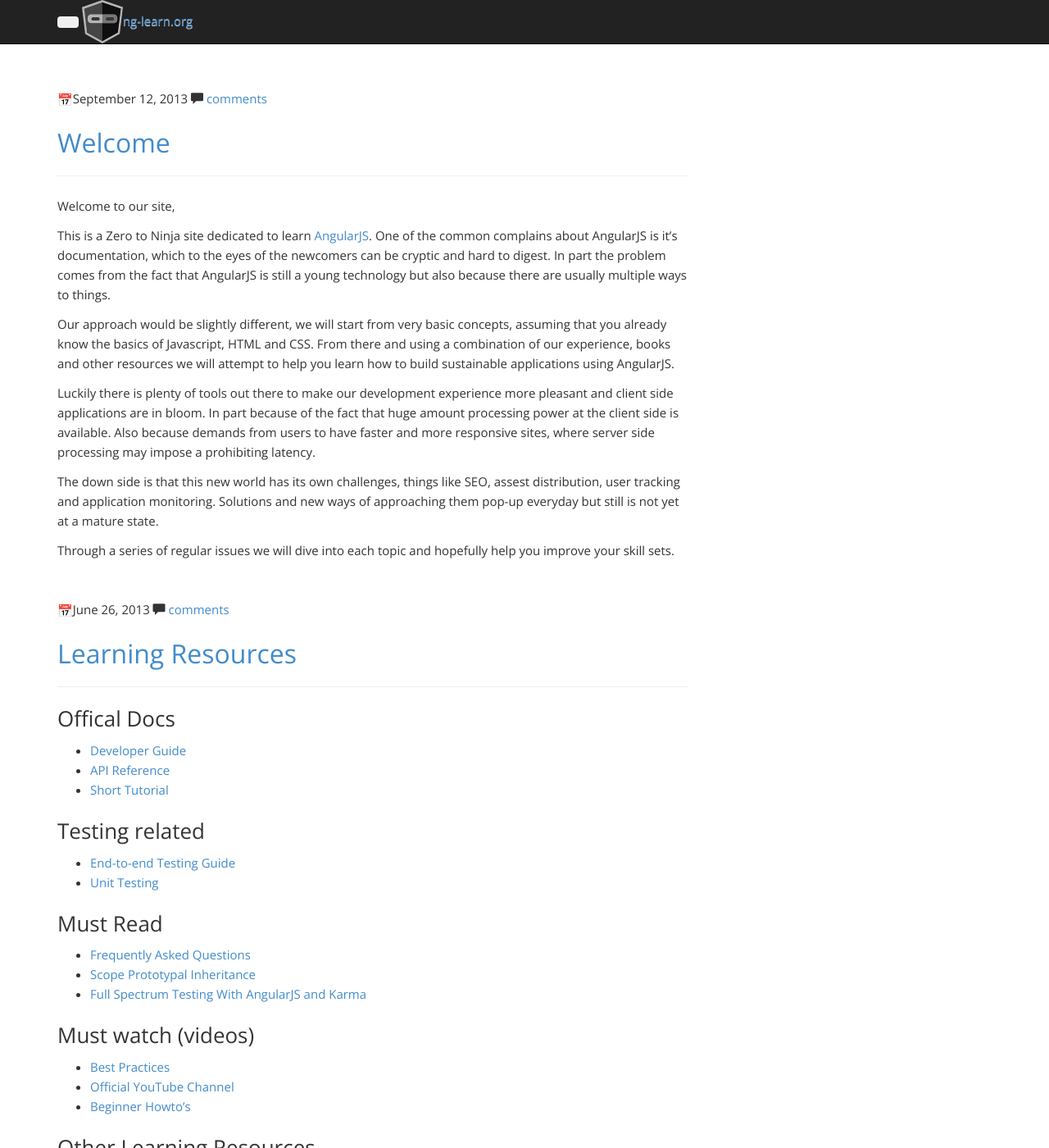
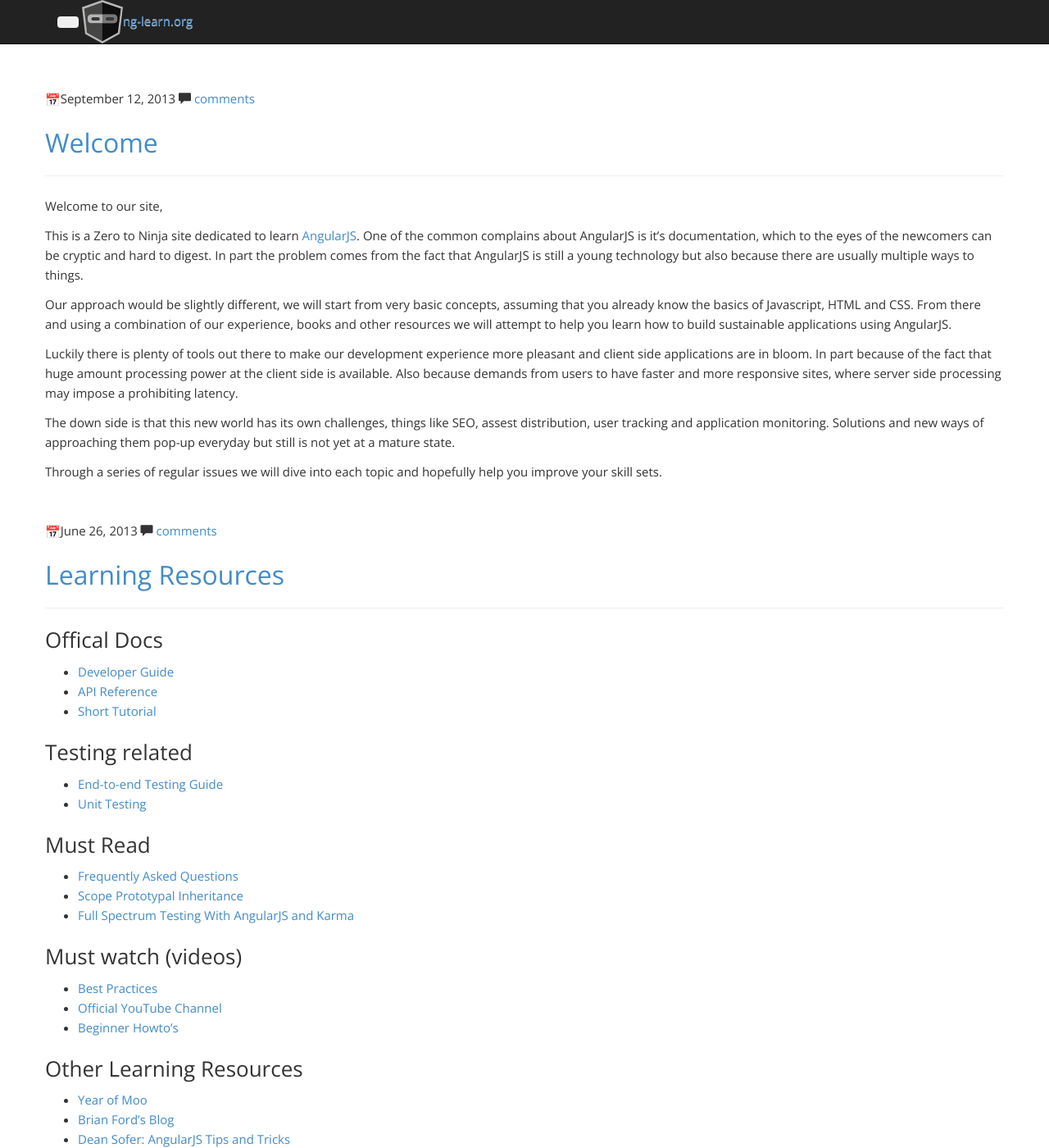
Before and after one commit to ng-learn-org/ng-learn-org.github.io, a Jekyll site: the page built from index.html, in a window 1280 px wide and 1400 px high. Shown: the whole window at 82% size. Built offline with Jekyll 4.4.1, drawn with Linux system fonts in a browser that asks for light colours; nearby versions of some CDN libraries; library files that are not in the unit come from our copies; Markdown is read by kramdown in place of the engine named in the settings; the list of posts is cut into pages by our own code; comment, search, counter and statistics services are not loaded.

Commit message:
remove responsive

```diff
--- a/_layouts/default.html
+++ b/_layouts/default.html
@@ -4,7 +4,6 @@
     <title>ng-learn.org</title>
     <meta name="viewport" content="width=device-width, initial-scale=1.0">
     <link href="/css/bootstrap.min.css" rel="stylesheet">
-    <link href="/css/bootstrap-responsive.min.css" rel="stylesheet">
     <link href="/css/syntax.css" type="text/css" rel="stylesheet">
     <link href="/css/main.css" type="text/css" rel="stylesheet">
     <link href="http://fonts.googleapis.com/css?family=Open+Sans:400,700,300" rel="stylesheet">
```
Also changed, not shown: css/bootstrap-responsive.min.css (deleted).
